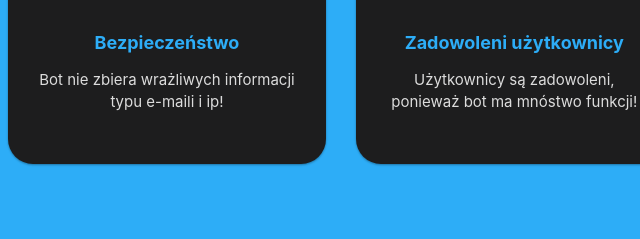
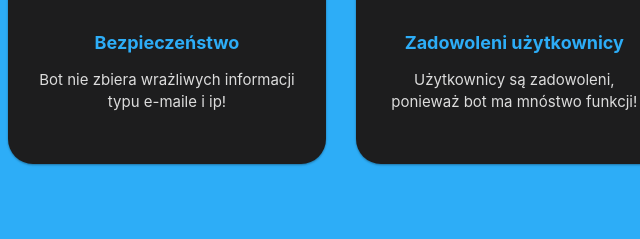
Before and after one commit to Rodi247/venobot, a plain HTML site: page index.html in a window 1280 px wide. Shown: the part 975-1214 px from the top of the page, 473-1113 px from the left. Drawn offline with nearby package versions, Linux system fonts and the light colour scheme.

Commit message:
Add files via upload

```diff
--- a/index.html
+++ b/index.html
@@ -50,7 +50,7 @@
                 <div class="col-sm-6 col-md-5 col-lg-4 item">
                     <div id="features" class="box"><i class="fa fa-lock icon" style="color: var(--main-color);"></i>
                         <h3 class="name">Bezpieczeństwo</h3>
-                        <p class="description" style="color: var(--secondary-text-color);">Bot nie zbiera wrażliwych informacji typu e-maili i ip!<br></p>
+                        <p class="description" style="color: var(--secondary-text-color);">Bot nie zbiera wrażliwych informacji typu e-maile i ip!<br></p>
                     </div>
                 </div>
                 <div class="col-sm-6 col-md-5 col-lg-4 item">
```
